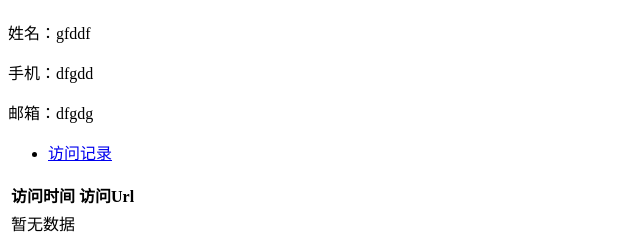
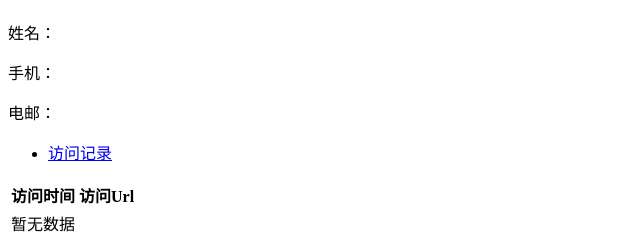
Before and after one commit to MurphyWan/Python_Flask, a Python web app: template web/templates/account/info.html in a window 1280 px wide. Shown: the part 673-919 px from the top of the page, without its empty margins (0-640 px from the left). Run offline with Jinja, Linux system fonts and the light colour scheme; the template is opened without the code that fills it, so the values that code supplies are empty; some libraries are stand-ins or nearby versions.

Commit message:
7/6 12'10"~16'53"  Pagenation (1of2) - account/info operation-show info

```diff
--- a/web/templates/account/info.html
+++ b/web/templates/account/info.html
@@ -28,9 +28,9 @@
                 <img class="img-circle circle-border" src="{{ buildStaticUrl('/images/common/avatar.png') }}" width="100px" height="100px">
             </div>
             <div class="col-lg-10">
-                <p class="m-t">姓名：gfddf</p>
-                <p>手机：dfgdd</p>
-                <p>邮箱：dfgdg</p>
+                <p class="m-t">姓名：{{ info.nickname }}</p>
+                <p>手机：{{ info.mobile }}</p>
+                <p>电邮：{{ info.email }}</p>
             </div>
         </div>
         <div class="row m-t">
```
Also changed, not shown: web/controllers/account/Account.py (+20 -2 lines), web/templates/account/index.html (+9 -8 lines), web/templates/common/pagenation.html (line endings or trailing spaces).
